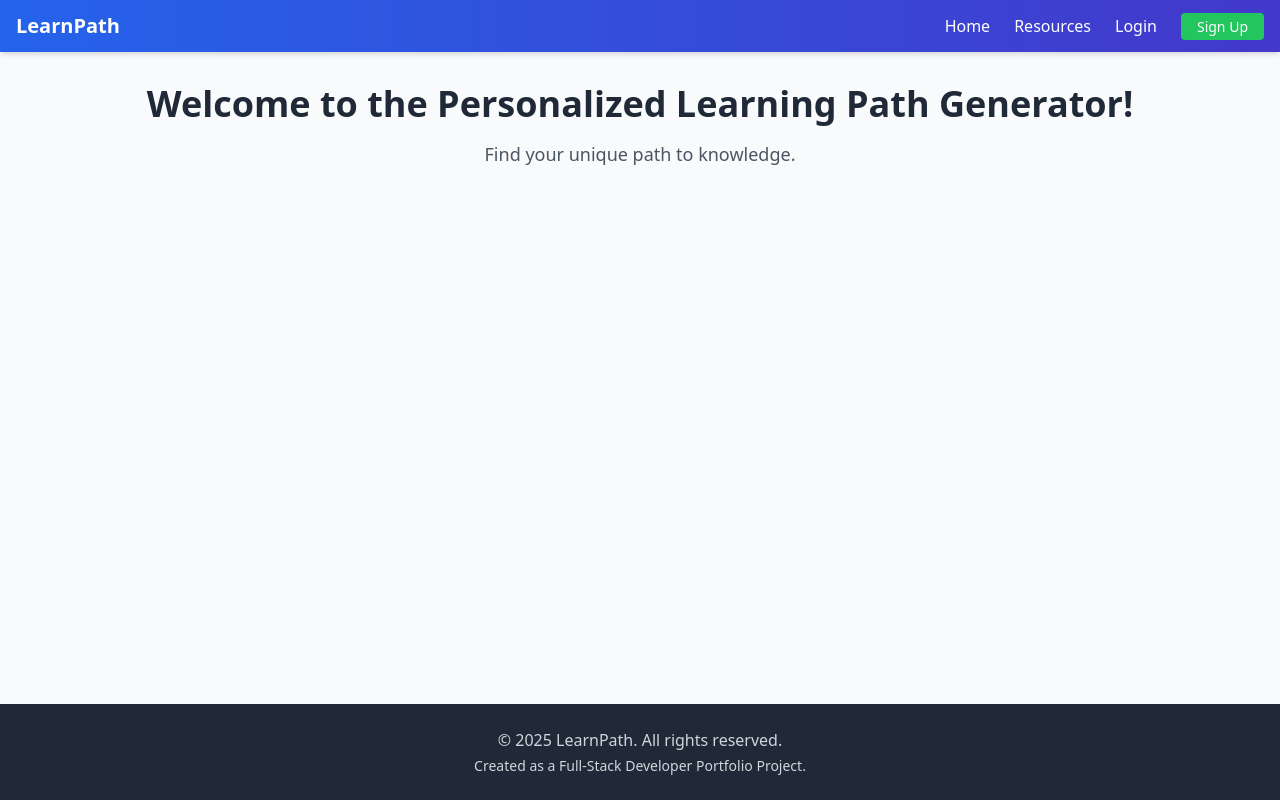
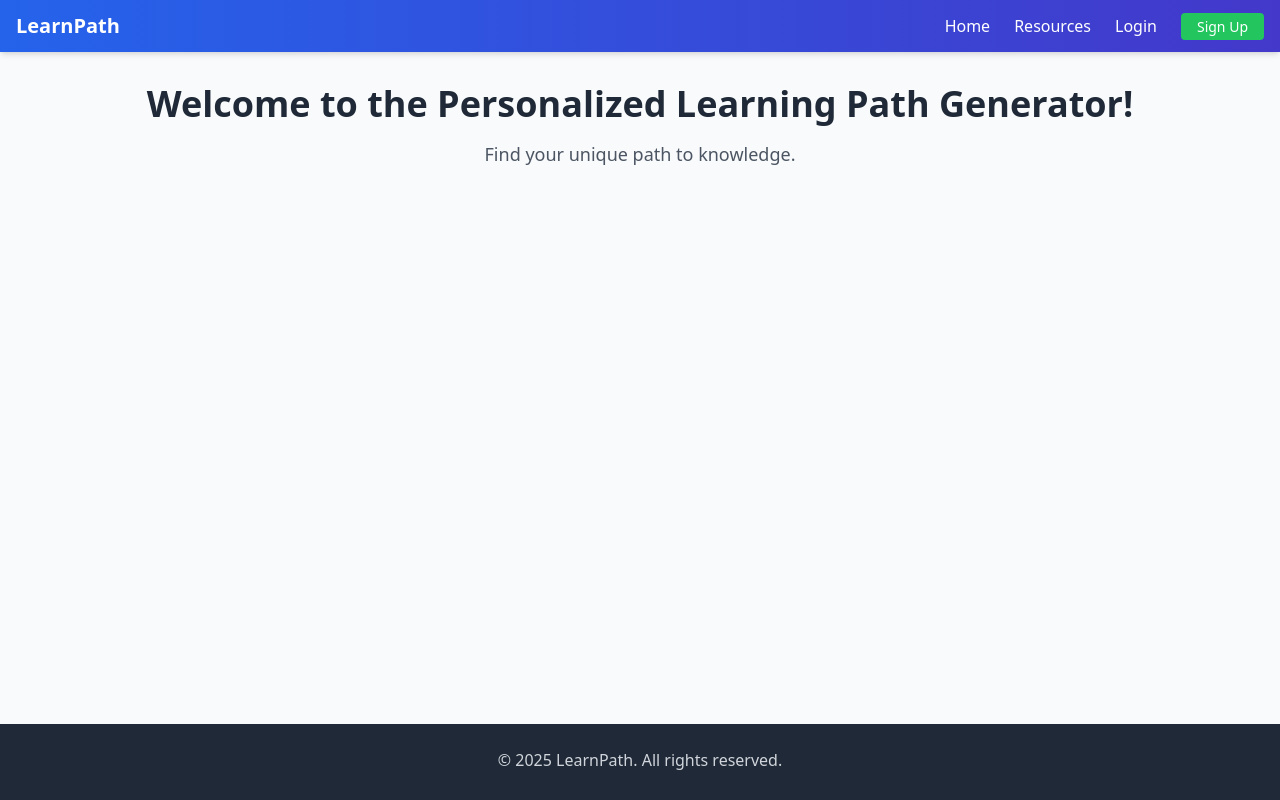
Before and after one commit to Garbii1/personalized-learning-path-app, a React (Vite) app in the folder client/: page / in a window 1280 px wide. Built offline with nearby package versions, Linux system fonts and the light colour scheme; no server answers.

Commit message:
update footer

```diff
--- a/client/src/components/common/Footer.jsx
+++ b/client/src/components/common/Footer.jsx
@@ -7,7 +7,7 @@ function Footer() {
     <footer className="bg-gray-800 text-gray-300 py-6 mt-12">
       <div className="container mx-auto px-4 text-center">
         <p>© {currentYear} LearnPath. All rights reserved.</p>
-        <p className="text-sm mt-1">Created as a Full-Stack Developer Portfolio Project.</p>
+        <p className="text-sm mt-1"></p>
         {/* Add links to GitHub, portfolio, etc. if desired */}
       </div>
     </footer>
```
